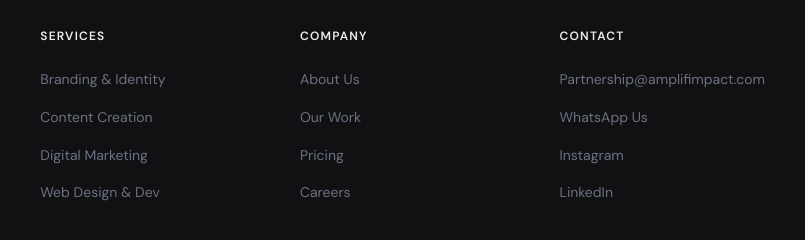
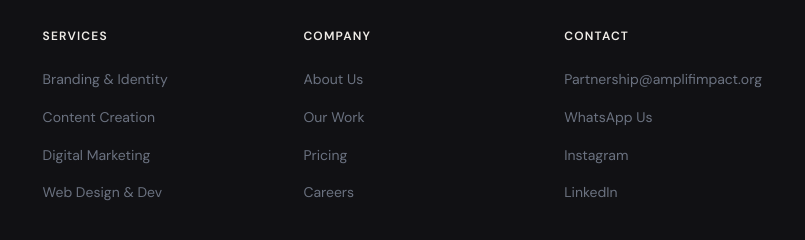
Before and after one commit to avanflix/amplifimpact, a plain HTML site: page index.html in a window 1280 px wide. Shown: the part 10732-10972 px from the top of the page, 467-1272 px from the left. Drawn offline with Linux system fonts and the light colour scheme; a web font is replaced by a local one.

Commit message:
email updated

```diff
--- a/index.html
+++ b/index.html
@@ -1322,7 +1322,7 @@
   <div>
     <h5>Contact</h5>
     <ul>
-      <li><a href="https://mail.google.com/mail/?view=cm&fs=1&to=Partnership@amlifimpact.com" target="_blank">Partnership@amplifimpact.com</a></li>
+      <li><a href="https://mail.google.com/mail/?view=cm&fs=1&to=Partnership@amlifimpact.org" target="_blank">Partnership@amplifimpact.org</a></li>
       <li><a href="https://wa.me/917036555055" target="_blank">WhatsApp Us</a></li>
       <li><a href="https://www.instagram.com/amplifimpact" target="_blank">Instagram</a></li>
       <li><a href="https://www.linkedin.com/amplifimpact" target="_blank">LinkedIn</a></li>
```
